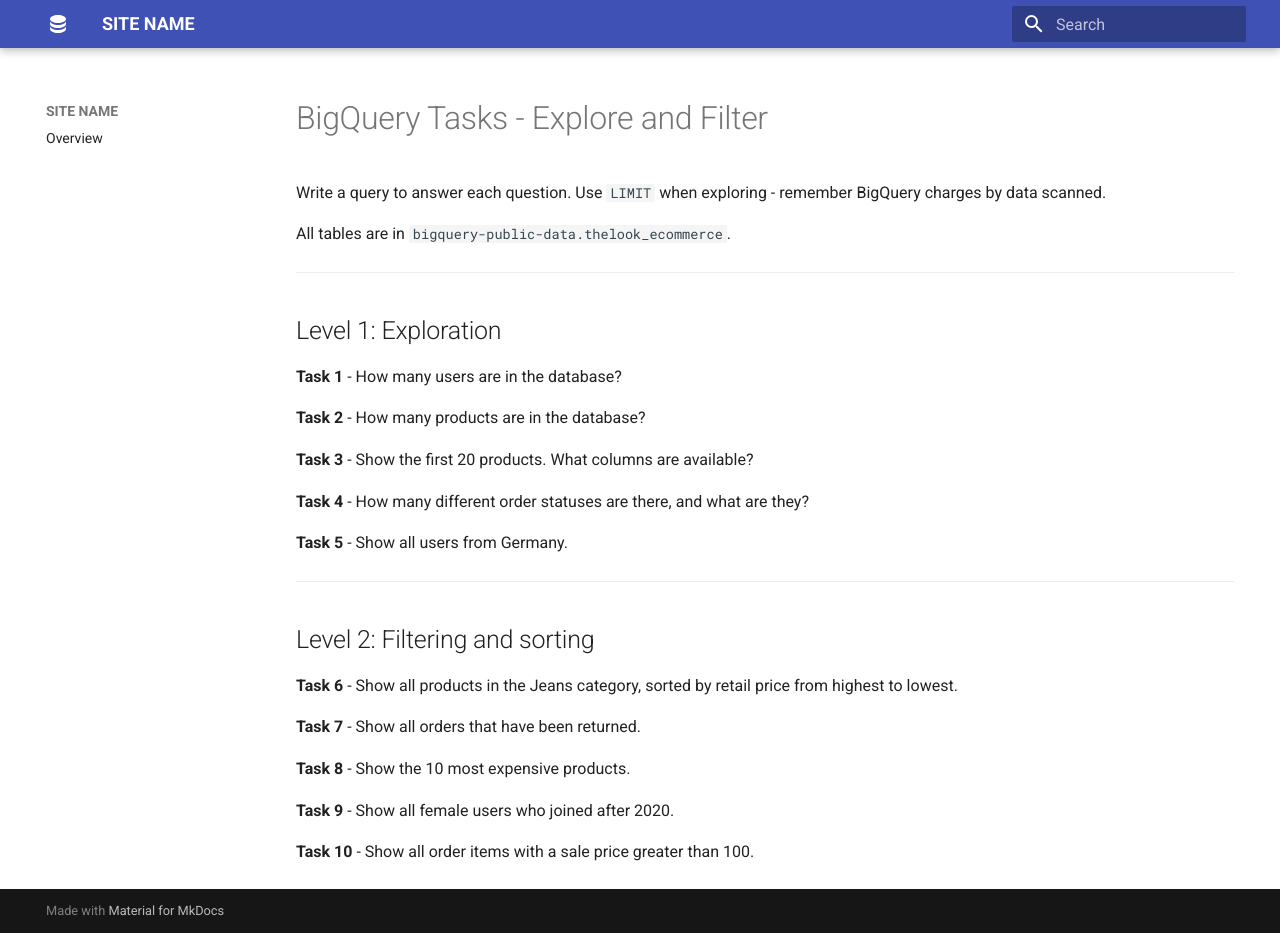
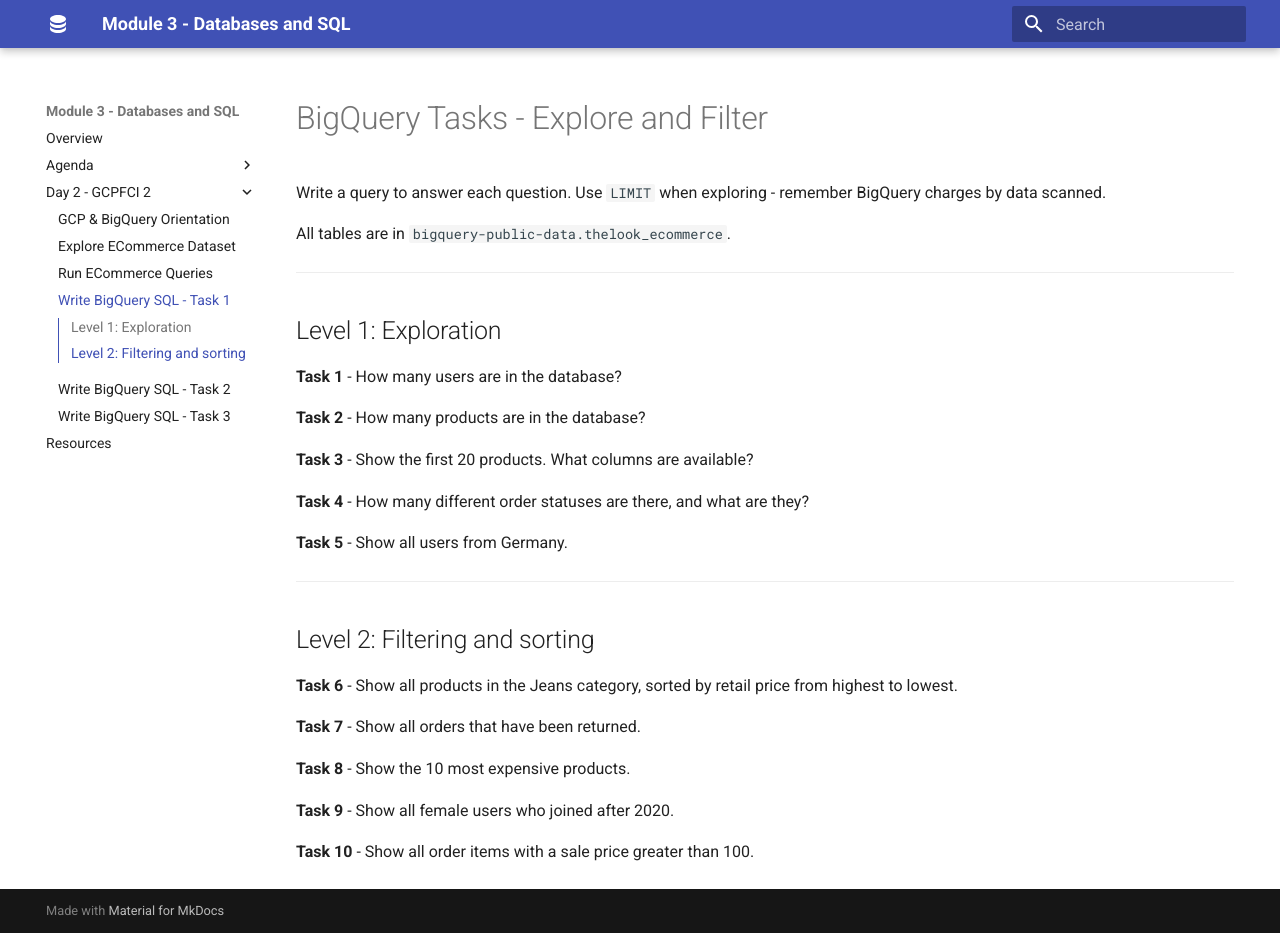
Before and after one commit to qaalabs/DA4M3G, an MkDocs documentation site: the page built from docs/day2/bigquery-tasks-1.md, in a window 1280 px wide and 933 px high. Built offline with MkDocs 1.6.1 and Material for MkDocs 9.7.7, drawn with Linux system fonts in a browser that asks for light colours.

Commit message:
Auto commit by uthisha

```diff
--- a/mkdocs.yml
+++ b/mkdocs.yml
@@ -1,10 +1,30 @@
 # Site name
-site_name: SITE NAME
+site_name: Module 3 - Databases and SQL
 dev_addr: '0.0.0.0:8000'
 
 # Navigation menu
 nav:
   - Overview: index.md
+
+  - Agenda:
+    - Day 2: agenda/day2.md
+
+  - "Day 2 - GCPFCI 2":
+    - "GCP & BigQuery Orientation": day2/gdp-logon.md
+    - "Explore ECommerce Dataset": day2/bigquery-explore.md
+    - "Run ECommerce Queries": day2/bigquery-queries.md
+    - "Write BigQuery SQL - Task 1": day2/bigquery-tasks-1.md
+    - "Write BigQuery SQL - Task 2": day2/bigquery-tasks-2.md
+    - "Write BigQuery SQL - Task 3": day2/bigquery-tasks-3.md
+
+  - Resources: resources.md
+
+not_in_nav: |
+  404.md
+  trainer.md
+  day2/framing.md
+  day2/bigquery-solutions.md
+
 
 # Theme
 theme:
@@ -14,8 +34,6 @@ theme:
     name: material
     icon:
       logo: material/database
-    static_templates:
-      - 404.html
 
 # Extensions
 markdown_extensions:
@@ -26,6 +44,7 @@ markdown_extensions:
   - def_list
   - footnotes
   - meta
+  - tables
   - toc:
       permalink: false
       toc_depth: 2
@@ -49,7 +68,11 @@ markdown_extensions:
   - pymdownx.smartsymbols
   - pymdownx.snippets:
       check_paths: true
-  - pymdownx.superfences
+  - pymdownx.superfences:
+      custom_fences:
+        - name: mermaid
+          class: mermaid
+          format: !!python/name:pymdownx.superfences.fence_code_format
   - pymdownx.tabbed
   - pymdownx.tasklist:
       custom_checkbox: true
@@ -58,3 +81,7 @@ markdown_extensions:
 
 plugins:
   - search
+  - glightbox
+
+extra_javascript:
+  - https://unpkg.com/mermaid/dist/mermaid.min.js
```
Also changed, not shown: docs/agenda/day1.md (added, +26 -0 lines), docs/agenda/day2.md (added, +35 -0 lines), docs/agenda/day3.md (added, +26 -0 lines), docs/agenda/day4.md (added, +26 -0 lines), docs/trainer.md (added, +76 -0 lines), zensical.toml (added, +61 -0 lines).
